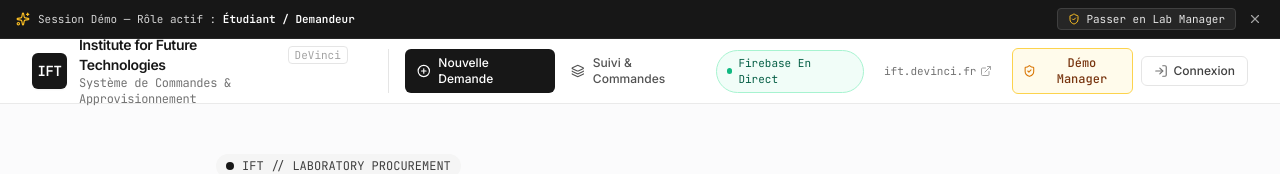
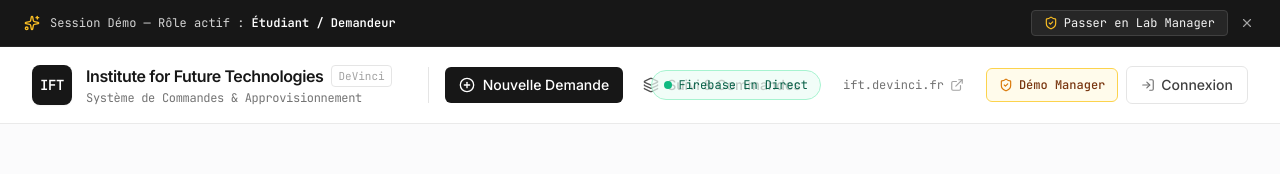
Before and after one commit to oscarcaux7/ift-order, a Vue app: page / in a window 1280 px wide. Shown: the top 174 px of the page. Built offline with nearby package versions, Linux system fonts and the light colour scheme; no server answers; the database is empty.

Commit message:
style: expand header size and breathing room for text and navigation

```diff
--- a/src/App.vue
+++ b/src/App.vue
@@ -20,13 +20,13 @@ onMounted(() => {
     <!-- Top Interactive Demo Banner -->
     <div
       v-if="showDemoBanner"
-      class="bg-neutral-900 text-white px-4 py-2 text-xs flex flex-wrap items-center justify-between gap-2 border-b border-neutral-800 transition-all"
+      class="bg-neutral-900 text-white px-4 sm:px-6 py-2.5 text-xs flex flex-wrap items-center justify-between gap-3 border-b border-neutral-800 transition-all"
     >
-      <div class="flex items-center gap-2">
-        <Sparkles class="w-3.5 h-3.5 text-amber-400 shrink-0" />
-        <span class="font-mono text-[11px] text-neutral-300">
+      <div class="flex items-center gap-2.5">
+        <Sparkles class="w-4 h-4 text-amber-400 shrink-0" />
+        <span class="font-mono text-xs text-neutral-300">
           Session Démo — Rôle actif :
-          <strong class="text-white">
+          <strong class="text-white font-semibold">
             {{ authStore.isAdmin ? 'Lab Manager (Validation & Droits Administrateur)' : 'Étudiant / Demandeur' }}
           </strong>
         </span>
@@ -36,11 +36,11 @@ onMounted(() => {
         <button
           type="button"
           @click="authStore.toggleDemoRole()"
-          class="font-mono text-[11px] px-2.5 py-0.5 rounded bg-neutral-800 hover:bg-neutral-700 text-neutral-200 border border-neutral-700 transition-colors inline-flex items-center gap-1.5 cursor-pointer"
+          class="font-mono text-xs px-3 py-1 rounded bg-neutral-800 hover:bg-neutral-700 text-neutral-100 border border-neutral-700 transition-colors inline-flex items-center gap-1.5 cursor-pointer"
         >
-          <ShieldCheck v-if="!authStore.isAdmin" class="w-3 h-3 text-amber-400" />
-          <UserCheck v-else class="w-3 h-3 text-emerald-400" />
-          <span>{{ authStore.isAdmin ? 'Passer en Demandeur' : 'Passer en Lab Manager' }}</span>
+          <ShieldCheck v-if="!authStore.isAdmin" class="w-3.5 h-3.5 text-amber-400" />
+          <UserCheck v-else class="w-3.5 h-3.5 text-emerald-400" />
+          <span>{{ authStore.isAdmin ? 'Passer en vue Demandeur' : 'Passer en Lab Manager' }}</span>
         </button>
 
         <button
--- a/src/components/HeaderNav.vue
+++ b/src/components/HeaderNav.vue
@@ -33,68 +33,68 @@ const handleLogout = async () => {
 </script>
 
 <template>
-  <header class="sticky top-0 z-40 w-full border-b border-neutral-200/80 bg-white/90 backdrop-blur-md">
+  <header class="sticky top-0 z-40 w-full border-b border-neutral-200/80 bg-white/95 backdrop-blur-md">
     <div class="max-w-7xl mx-auto px-4 sm:px-6 lg:px-8">
-      <div class="flex items-center justify-between h-16">
+      <div class="flex items-center justify-between min-h-[76px] py-3 gap-4">
 
         <!-- Left: Logo & Identity -->
-        <div class="flex items-center gap-6">
-          <router-link to="/" class="flex items-center gap-3 group">
-            <div class="w-9 h-9 rounded-md bg-neutral-900 text-white flex items-center justify-center font-mono font-bold text-sm tracking-tight group-hover:bg-neutral-800 transition-colors shadow-sm">
+        <div class="flex items-center gap-5 sm:gap-6">
+          <router-link to="/" class="flex items-center gap-3.5 group shrink-0">
+            <div class="w-10 h-10 rounded-lg bg-neutral-900 text-white flex items-center justify-center font-mono font-bold text-sm tracking-tight group-hover:bg-neutral-800 transition-colors shadow-sm">
               IFT
             </div>
-            <div class="flex flex-col">
+            <div class="flex flex-col justify-center">
               <div class="flex items-center gap-2">
-                <span class="text-sm font-semibold tracking-tight text-neutral-900">Institute for Future Technologies</span>
-                <span class="hidden sm:inline-block text-[11px] font-mono text-neutral-400 border border-neutral-200 rounded px-1.5 py-0.2">DeVinci</span>
+                <span class="text-sm sm:text-base font-semibold tracking-tight text-neutral-900 leading-snug">Institute for Future Technologies</span>
+                <span class="hidden sm:inline-block text-[11px] font-mono text-neutral-400 border border-neutral-200 rounded px-1.5 py-0.5">DeVinci</span>
               </div>
-              <span class="text-xs text-neutral-500 font-mono tracking-tight">Système de Commandes & Approvisionnement</span>
+              <span class="text-xs text-neutral-500 font-mono tracking-tight mt-0.5">Système de Commandes & Approvisionnement</span>
             </div>
           </router-link>
 
           <!-- Navigation Links -->
-          <nav class="hidden md:flex items-center gap-1 ml-4 pl-4 border-l border-neutral-200">
+          <nav class="hidden md:flex items-center gap-1.5 ml-3 pl-4 border-l border-neutral-200 shrink-0">
             <router-link
               to="/"
               :class="[
-                'inline-flex items-center gap-2 px-3 py-1.5 text-xs font-medium rounded-md transition-all',
+                'inline-flex items-center gap-2 px-3.5 py-2 text-xs sm:text-sm font-medium rounded-md transition-all',
                 isCurrent('/')
                   ? 'bg-neutral-900 text-white shadow-xs'
                   : 'text-neutral-600 hover:text-neutral-900 hover:bg-neutral-100'
               ]"
             >
-              <PlusCircle class="w-3.5 h-3.5" />
+              <PlusCircle class="w-4 h-4" />
               <span>Nouvelle Demande</span>
             </router-link>
 
             <router-link
               to="/orders"
               :class="[
-                'inline-flex items-center gap-2 px-3 py-1.5 text-xs font-medium rounded-md transition-all',
+                'inline-flex items-center gap-2 px-3.5 py-2 text-xs sm:text-sm font-medium rounded-md transition-all',
                 isCurrent('/orders')
                   ? 'bg-neutral-900 text-white shadow-xs'
                   : 'text-neutral-600 hover:text-neutral-900 hover:bg-neutral-100'
               ]"
             >
-              <Layers class="w-3.5 h-3.5" />
+              <Layers class="w-4 h-4" />
               <span>Suivi & Commandes</span>
             </router-link>
           </nav>
         </div>
 
         <!-- Right: Status indicator & Auth -->
-        <div class="flex items-center gap-3">
+        <div class="flex items-center gap-3 shrink-0">
 
           <!-- Mode Indicator -->
           <div
             :title="isFirebaseConfigured ? 'Connecté à Firebase Spark Firestore' : 'Mode Démo & Stockage local actif'"
-            class="hidden lg:flex items-center gap-1.5 px-2.5 py-1 rounded-full text-[11px] font-mono border"
+            class="hidden xl:flex items-center gap-1.5 px-3 py-1.5 rounded-full text-xs font-mono border"
             :class="isFirebaseConfigured
               ? 'bg-emerald-50/70 text-emerald-800 border-emerald-200'
               : 'bg-stone-50 text-neutral-600 border-neutral-200'"
           >
             <span
-              class="w-1.5 h-1.5 rounded-full"
+              class="w-2 h-2 rounded-full"
               :class="isFirebaseConfigured ? 'bg-emerald-500 animate-pulse' : 'bg-neutral-400'"
             />
             <span>{{ isFirebaseConfigured ? 'Firebase En Direct' : 'Mode Démo / Local' }}</span>
@@ -105,28 +105,28 @@ const handleLogout = async () => {
             href="https://ift.devinci.fr"
             target="_blank"
             rel="noopener noreferrer"
-            class="hidden sm:inline-flex items-center gap-1 text-xs text-neutral-500 hover:text-neutral-900 px-2 py-1 rounded transition-colors"
+            class="hidden lg:inline-flex items-center gap-1.5 text-xs text-neutral-500 hover:text-neutral-900 px-2.5 py-1.5 rounded-md hover:bg-neutral-100 transition-colors"
             title="Ouvrir le site officiel de l'IFT"
           >
-            <span class="font-mono text-[11px]">ift.devinci.fr</span>
-            <ExternalLink class="w-3 h-3 text-neutral-400" />
+            <span class="font-mono text-xs">ift.devinci.fr</span>
+            <ExternalLink class="w-3.5 h-3.5 text-neutral-400" />
           </a>
 
           <!-- User State -->
-          <div v-if="authStore.isAuthenticated" class="flex items-center gap-2 pl-2 border-l border-neutral-200">
+          <div v-if="authStore.isAuthenticated" class="flex items-center gap-2.5 pl-2.5 border-l border-neutral-200">
             <div class="flex flex-col text-right">
-              <span class="text-xs font-medium text-neutral-900 leading-tight">
+              <span class="text-xs sm:text-sm font-medium text-neutral-900 leading-tight">
                 {{ authStore.user?.displayName }}
               </span>
-              <span class="text-[10px] font-mono text-neutral-500 flex items-center justify-end gap-1">
-                <ShieldCheck class="w-3 h-3 text-sky-600" />
+              <span class="text-[11px] font-mono text-neutral-500 flex items-center justify-end gap-1 mt-0.5">
+                <ShieldCheck class="w-3.5 h-3.5 text-sky-600" />
                 {{ authStore.isAdmin ? 'Lab Manager' : 'Membre' }}
               </span>
             </div>
 
             <button
               @click="handleLogout"
-              class="p-1.5 text-neutral-400 hover:text-neutral-700 hover:bg-neutral-100 rounded-md transition-colors"
+              class="p-2 text-neutral-400 hover:text-neutral-700 hover:bg-neutral-100 rounded-md transition-colors"
               title="Se déconnecter"
             >
               <LogOut class="w-4 h-4" />
@@ -138,7 +138,7 @@ const handleLogout = async () => {
             <button
               type="button"
               @click="authStore.loginDemoLabManager()"
-              class="hidden sm:inline-flex items-center gap-1.5 px-2.5 py-1.5 text-xs font-mono font-medium text-amber-900 bg-amber-50 hover:bg-amber-100 border border-amber-300 rounded-md transition-colors shadow-2xs"
+              class="hidden sm:inline-flex items-center gap-1.5 px-3 py-2 text-xs font-mono font-medium text-amber-900 bg-amber-50 hover:bg-amber-100 border border-amber-300 rounded-md transition-colors shadow-2xs"
               title="Activer immédiatement le rôle Lab Manager pour tester l'arbitrage des commandes"
             >
               <ShieldCheck class="w-3.5 h-3.5 text-amber-600" />
@@ -147,7 +147,7 @@ const handleLogout = async () => {
 
             <router-link
               to="/auth"
-              class="inline-flex items-center gap-1.5 px-3 py-1.5 text-xs font-medium text-neutral-700 hover:text-neutral-900 hover:bg-neutral-100 rounded-md border border-neutral-200 transition-colors"
+              class="inline-flex items-center gap-1.5 px-3.5 py-2 text-xs sm:text-sm font-medium text-neutral-700 hover:text-neutral-900 hover:bg-neutral-100 rounded-md border border-neutral-200 transition-colors"
             >
               <LogIn class="w-3.5 h-3.5 text-neutral-500" />
               <span>Connexion</span>
@@ -158,11 +158,11 @@ const handleLogout = async () => {
       </div>
 
       <!-- Mobile Navigation sub-bar -->
-      <div class="flex md:hidden items-center justify-between py-2 border-t border-neutral-100">
+      <div class="flex md:hidden items-center justify-between py-2.5 border-t border-neutral-100 gap-2">
         <router-link
           to="/"
           :class="[
-            'flex-1 text-center py-1.5 text-xs font-medium rounded-md mx-1',
+            'flex-1 text-center py-2 text-xs font-medium rounded-md',
             isCurrent('/') ? 'bg-neutral-900 text-white' : 'text-neutral-600 hover:bg-neutral-100'
           ]"
         >
@@ -171,7 +171,7 @@ const handleLogout = async () => {
         <router-link
           to="/orders"
           :class="[
-            'flex-1 text-center py-1.5 text-xs font-medium rounded-md mx-1',
+            'flex-1 text-center py-2 text-xs font-medium rounded-md',
             isCurrent('/orders') ? 'bg-neutral-900 text-white' : 'text-neutral-600 hover:bg-neutral-100'
           ]"
         >
```
